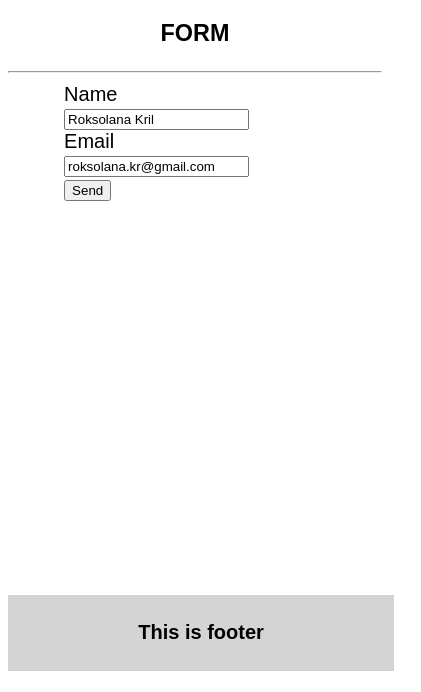
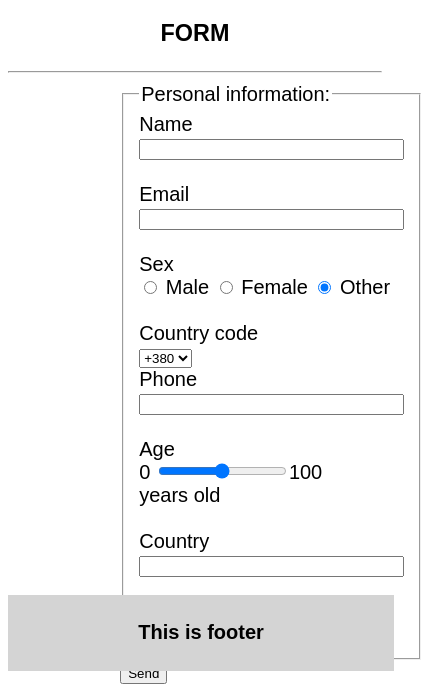
Before and after one commit to KrilR/17FebHomework, a plain HTML site: page Form.html in a window 390 px wide. Shown: the part 173-865 px from the top of the page, 421 px wide, since content can reach past the window. Before the commit the page ends 844 px from the top, so only its background shows below. Drawn offline with Linux system fonts and the light colour scheme.

Commit message:
add form and name, phone,email validation

```diff
--- a/Form.html
+++ b/Form.html
@@ -1,16 +1,18 @@
 <!doctype html>
 <html lang="en">
+
 <head>
     <meta charset="UTF-8">
     <title>HomeWork</title>
     <link rel="stylesheet" type="text/css" href="mystyles.css" media="screen" />
 </head>
+
 <body>
     <header>
         <h1></h1>
         <nav>
-    <ul >
-      <li ><a href="index.html">Table</a>
+            <ul>
+                <li><a href="index.html">Table</a>
                     <li><a href="List.html">Lists</a>
                         <li><a href="Form.html">Form</a>
             </ul>
@@ -19,23 +21,104 @@
     </header>
     <h3 style="text-align: center">FORM</h3>
     <hr>
-    <section style="margin-right:15%; margin-left:15%">
-    <form action="https://formspree.io/roksolana.kr@gmail.com"
-      method="POST">
+    <section style="margin-right:30%; margin-left:30%">
 
+        <form oninput="x.value=parseInt(a.value)"action="https://formspree.io/roksolana.kr@gmail.com" method="POST">
+            <fieldset>
+                <legend>Personal information:</legend>
                 <label> Name
                     <br>
-            <input type="Name" name="Name" value="Roksolana Kril">
+                    <input type="Name" name="Name" size="30" required pattern="^[A-Za-z]{5,30}">
                 </label>
+                <br>
                 <br>
 
                 <label> Email
                     <br>
-             <input type="email" name="replyto" value="roksolana.kr@gmail.com">
+                    <input type="<strong>email</strong>" name="replyto" size="30" required pattern="^[a-zA-Z0-9.!#$%&’*+/=?^_`{|}~-]+@[a-zA-Z0-9-]+(?:\.[a-zA-Z0-9-]+)*$">
                 </label>
                 <br>
+                <br>
 
+                <label> Sex
+                    <br>
+                    <input type="radio" name="gender" value="male"> Male
+                    <input type="radio" name="gender" value="female"> Female
+                    <input type="radio" name="gender" value="other" checked> Other
+                </label>
+                <br>
+                <br>
+                <label> Country code
+                    <br>
+                    <select name="CC" required>
+                        <option value="380">+380</option>
+                        <option value="54">+54</option>
+                        <option value="48">+48</option>
+                        <option value="36">+36</option>
+                    </select>
+                </label>
+                <br>
+                <label> Phone
+                    <br>
+                    <input type="Phone" name="Phone" size="30"required pattern="^[0-9]{7,11}">
+                </label>
+                <br>
+                <br>
+                <label> Age
+                    <Br>
+                  0
+                  <input type="range" id="a" value="50" required>100
+                  <Br>
+                  <output name="x" for="a"></output>
+                   years old
+                </label>
+                <br>
+                <br>
+                <label> Country
+                    <br>
+                    <input list="Country" name="Country" size="30"/>
+                    <datalist id="Country">
+                        <option value="Ukraine">
+                        <option value="Poland">
+                        <option value="Austria">
+                        <option value="Hungary">
+                        <option value="Moldova">
+                        <option value="Romania">
+                        <option value="Slovakia">
+                        <option value="Other">
+                    </datalist>
+                </label>
+                <br>
+                <Br>
+                  <label >What do you prepare?
+                      <br>
+                      <select name="Taste">
+                      <optgroup label="Coffe">
+                        <option name="taste" value="Americano"> Americano<br>
+                        <option name="taste" value="Late"> Late<br>
+                        <option name="taste" value="Cappuccino"> Cappuccino<br>
+                        <option name="taste" value="Espresso"> Espresso<br>
+                        <option name="taste" value="Other coffe"> Other<br>
+                      </optgroup>
+                      <optgroup label="Tea">
+                        <option value="Black tea"> Black<br>
+                        <option value="White tea"> White<br>
+                        <option value="Green tea"> Green<br>
+                        <option value="Fruit tea"> Fruit<br>
+                        <option value="Other tea"> Other<br>
+                      </optgroup>
+                      <optgroup label="Alcohol" disabled>
+                        <option value="Whiskey"> Whiskey<br>
+                        <option value="Champagne"> Champagne<br>
+                        <option value="Beer"> Beer<br>
+                      </optgroup>
+                      <optgroup label="Other">
+                        <option value="Water"> Just water<br>
+                      </optgroup>
+                      </select>
+                  </label>
 
+            </fieldset>
 
             <input type="submit" value="Send">
         </form>
@@ -45,4 +128,5 @@
         <h4>This is footer</h4>
     </footer>
 </body>
+
 </html>
```
Lines whose indentation alone changed are shown as unchanged.
